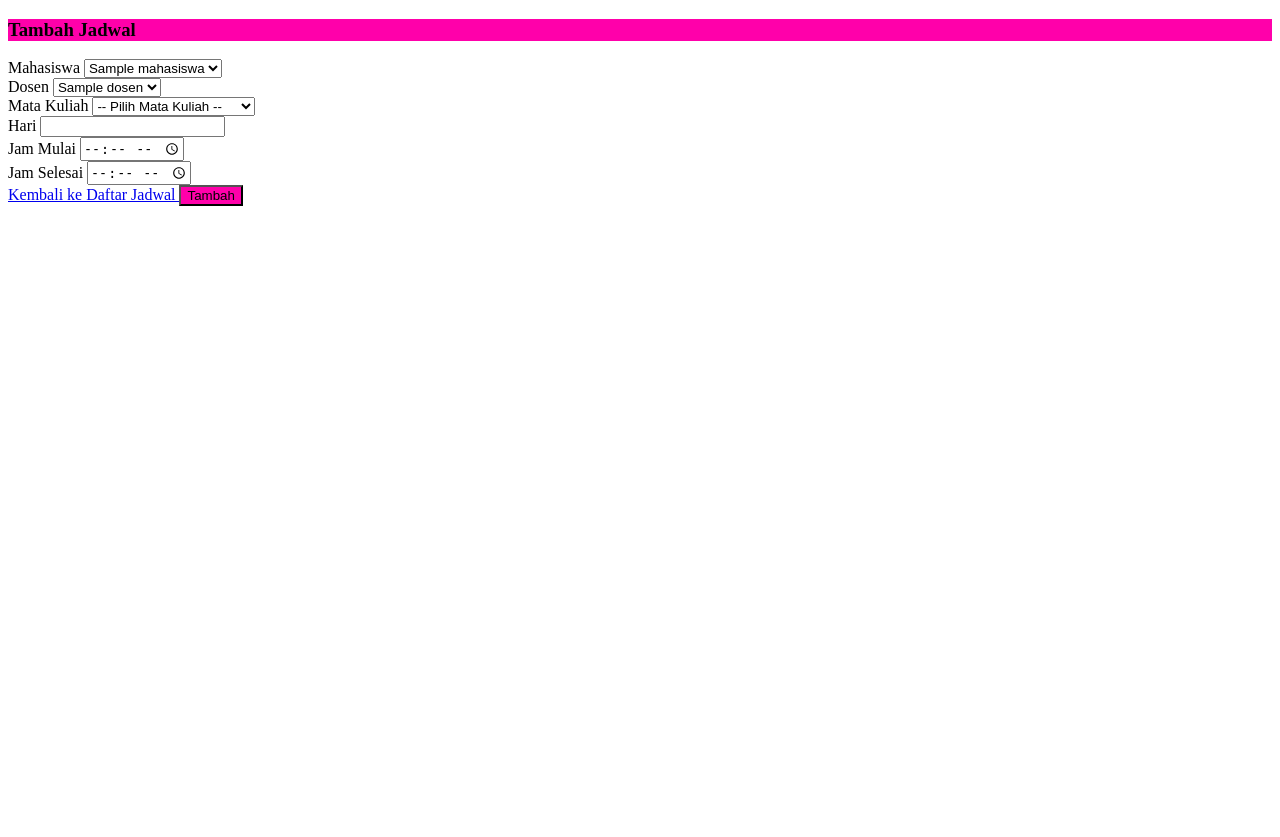
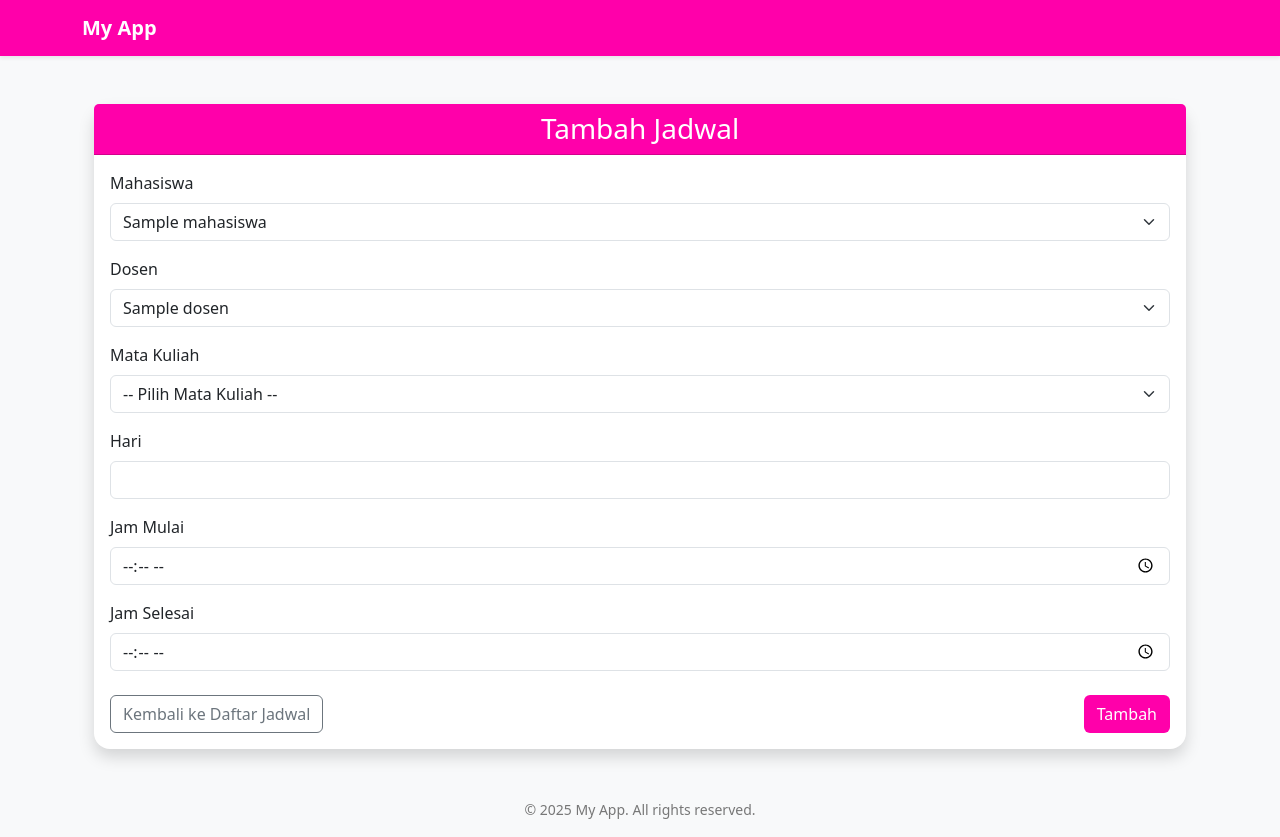
Before and after one commit to ArifbillahKamil/RBAC-Project, a Flask app: page /admin/jadwal/tambah in a window 1280 px wide. Before the commit the page ends 206 px from the top, so only its background shows below. Run offline with Flask 3, Linux system fonts and the light colour scheme; a user stored in the database is signed in; tables that the repository leaves empty hold one stand-in row (values such as "Sample post").

Commit message:
perubahan base.html

```diff
--- a/templates/base.html
+++ b/templates/base.html
@@ -1,9 +1,59 @@
 <!DOCTYPE html>
-<html>
+<html lang="id">
   <head>
+    <meta charset="UTF-8" />
+    <meta name="viewport" content="width=device-width, initial-scale=1" />
     <title>{% block title %}My App{% endblock %}</title>
+    <link
+      href="https://cdn.jsdelivr.net/npm/bootstrap@5.3.3/dist/css/bootstrap.min.css"
+      rel="stylesheet"
+    />
+    <style>
+      :root {
+        --main-color: #ff00aa;
+      }
+
+      .navbar-custom {
+        background-color: var(--main-color);
+      }
+
+      .navbar-custom .navbar-brand,
+      .navbar-custom .nav-link,
+      .navbar-custom .navbar-text {
+        color: #fff;
+      }
+
+      footer {
+        background-color: #f8f9fa;
+        padding: 1rem 0;
+        text-align: center;
+        color: #777;
+        margin-top: 2rem;
+      }
+    </style>
   </head>
-  <body>
-    {% block content %}{% endblock %}
+  <body class="bg-light">
+    <!-- Navbar -->
+    <nav class="navbar navbar-expand-lg navbar-custom shadow-sm">
+      <div class="container">
+        <a class="navbar-brand fw-bold" href="#">My App</a>
+      </div>
+    </nav>
+
+    <!-- Content -->
+    <main class="container mt-4">
+      {% block content %}{% endblock %}
+    </main>
+
+    <!-- Footer -->
+    <footer>
+      <div class="container">
+        <small>&copy; 2025 My App. All rights reserved.</small>
+      </div>
+    </footer>
+
+    <script
+      src="https://cdn.jsdelivr.net/npm/bootstrap@5.3.3/dist/js/bootstrap.bundle.min.js"
+    ></script>
   </body>
 </html>
```
